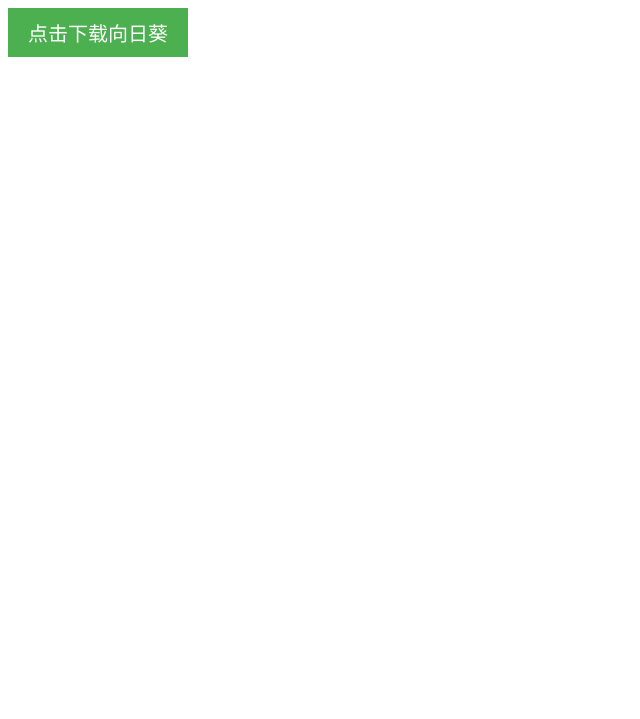
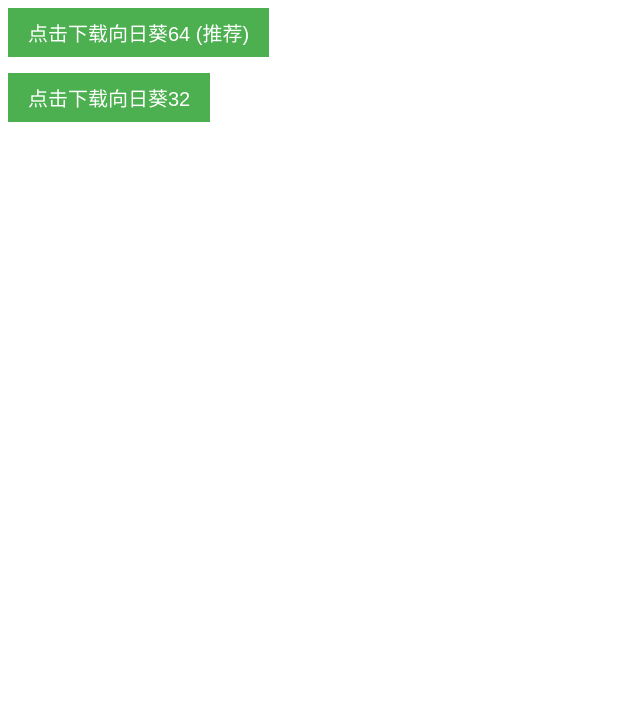
Before and after one commit to outt-iao/xiangrikui, a plain HTML site: page index.html in a window 1280 px wide. Shown: the part 81-800 px from the top of the page, without its empty margins (0-640 px from the left). Drawn offline with Linux system fonts and the light colour scheme.

Commit message:
Update index.html

```diff
--- a/index.html
+++ b/index.html
@@ -3,38 +3,23 @@
 <head>
 <meta charset="UTF-8">
 <title>下载向日葵</title>
-<script>
-  function detectSystemArchitecture() {
-    if (navigator.userAgent.indexOf("WOW64") !== -1 || navigator.userAgent.indexOf("Win64") !== -1) {
-      return 64;
-    } else {
-      return 32;
-    }
-  }
-
-  function downloadSunflower() {
-    var architecture = detectSystemArchitecture();
-    var downloadLink;
-    var buttonText;
-
-    if (architecture === 64) {
-      downloadLink = "https://d.oray.com/sunlogin/windows/SunloginClient_%2015.3.2.62919_x64.exe";
-      buttonText = "点击下载向日葵（64位）";
-    } else {
-      downloadLink = "https://d.oray.com/sunlogin/windows/SunloginClient_%2015.3.2.62919.exe";
-      buttonText = "点击下载向日葵（32位）";
-    }
-
-    document.getElementById("downloadButton").textContent = buttonText;
-    window.location.href = downloadLink;
-  }
-</script>
 </head>
 <body>
 <h1>点击下方按钮下载向日葵:</h1>
-<button id="downloadButton" onclick="downloadSunflower()"
-  style="font-size: 20px; padding: 10px 20px; background-color: #4CAF50; color: white; border: none; cursor: pointer;">
-  点击下载向日葵
-</button>
+<a href="https://d.oray.com/sunlogin/windows/SunloginClient_%2015.3.2.62919_x64.exe">
+  <button style="font-size: 20px; padding: 10px 20px; background-color: #4CAF50; color: white; border: none; cursor: pointer;">
+    点击下载向日葵64 (推荐)
+  </button>
+
+</a>
+<p>
+<a href="https://d.oray.com/sunlogin/windows/SunloginClient_%2015.3.2.62919.exe">
+  <button style="font-size: 20px; padding: 10px 20px; background-color: #4CAF50; color: white; border: none; cursor: pointer;">
+    点击下载向日葵32
+  </button>
+
+</a>
+
+
 </body>
 </html>
```
